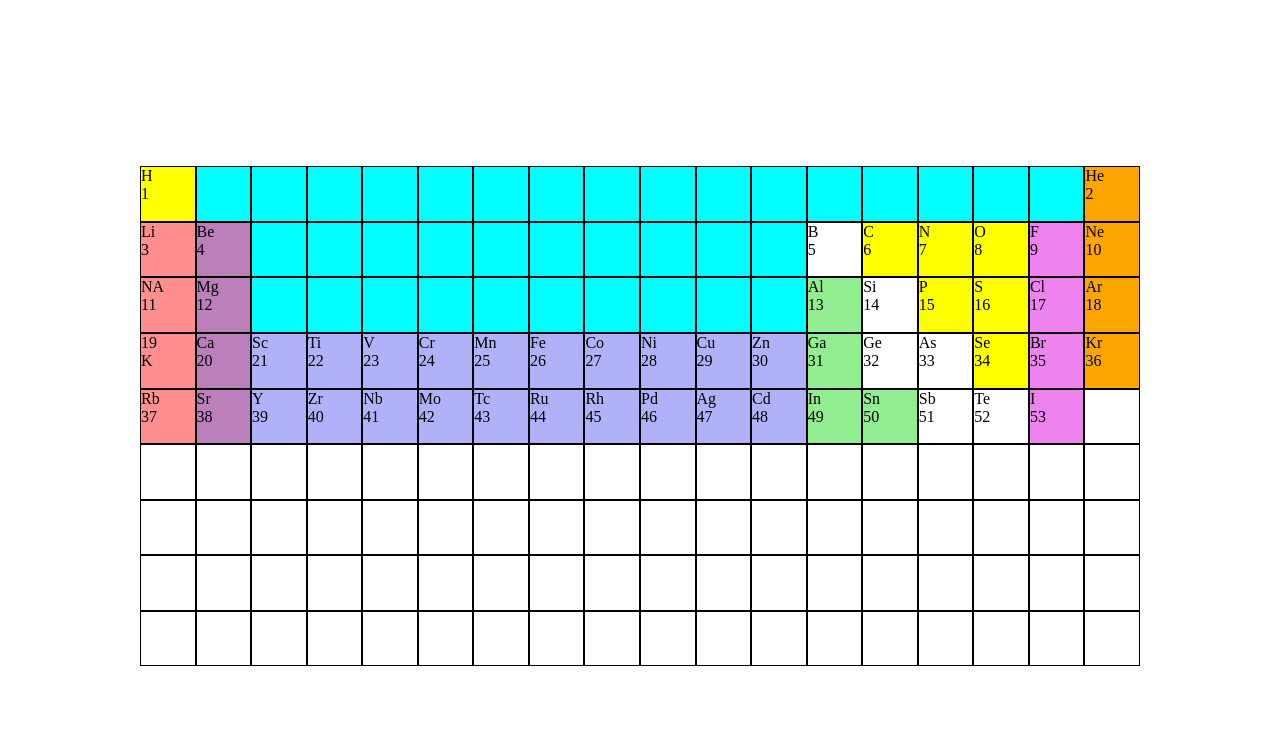
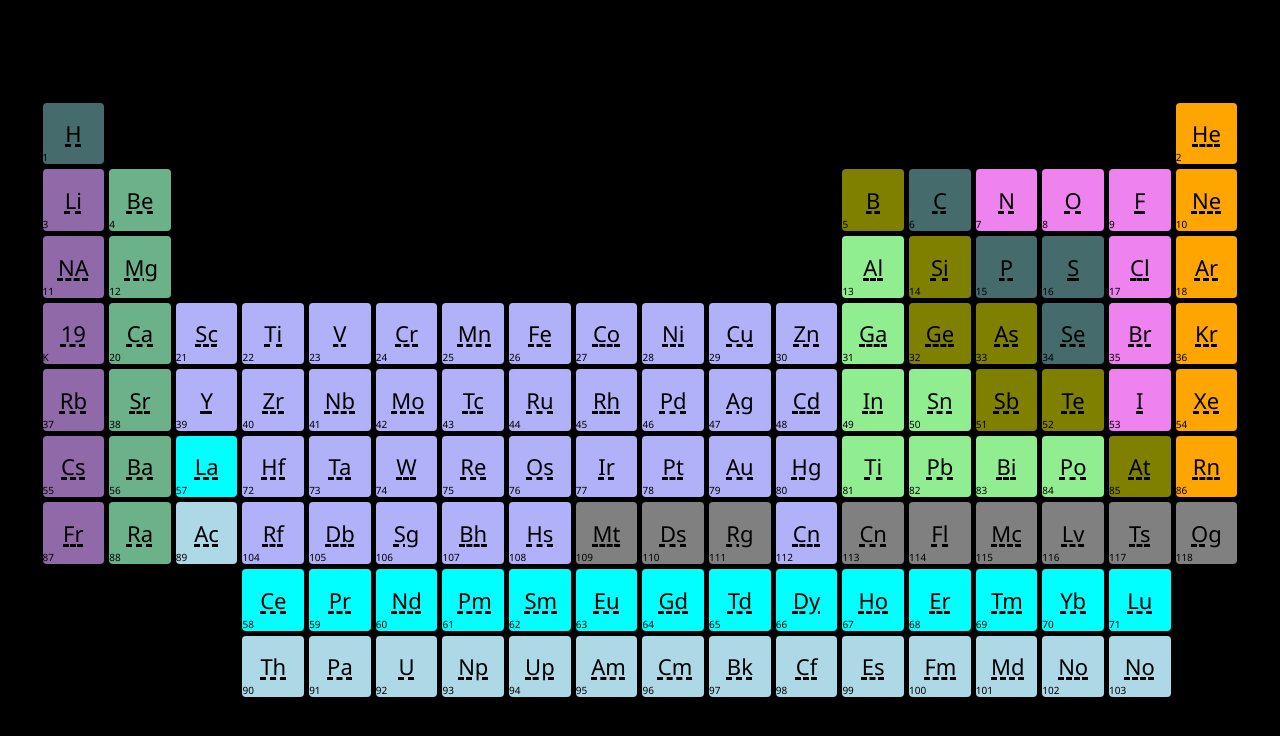
Before and after one commit to tomas-trls/periodic-table, a plain HTML site: page index.html in a window 1280 px wide. Drawn offline with Linux system fonts and the light colour scheme.

Commit message:
Fixed size and added all the eleements on table

```diff
--- a/index.html
+++ b/index.html
@@ -137,11 +137,11 @@
         <div class="periodic__element">C</div>
         <div class="periodic__number">6</div>
       </div>
-      <div class="periodic__item periodic__react-non-metal">
+      <div class="periodic__item periodic__halogen">
         <div class="periodic__element">N</div>
         <div class="periodic__number">7</div>
       </div>
-      <div class="periodic__item periodic__react-non-metal">
+      <div class="periodic__item periodic__halogen">
         <div class="periodic__element">O</div>
         <div class="periodic__number">8</div>
       </div>
@@ -365,295 +365,295 @@
         <div class="periodic__element">I</div>
         <div class="periodic__number">53</div>
       </div>
-      <div class="periodic__item">
+      <div class="periodic__item periodic__noble-gas">
+        <div class="periodic__element">Xe</div>
+        <div class="periodic__number">54</div>
+      </div>
+      <div class="periodic__item periodic__alkali-metal">
+        <div class="periodic__element">Cs</div>
+        <div class="periodic__number">55</div>
+      </div>
+      <div class="periodic__item periodic__alkaline-earth-metal">
+        <div class="periodic__element">Ba</div>
+        <div class="periodic__number">56</div>
+      </div>
+      <div class="periodic__item periodic__lanthanide">
+        <div class="periodic__element">La</div>
+        <div class="periodic__number">57</div>
+      </div>
+      <div class="periodic__item periodic__trans-metal">
+        <div class="periodic__element">Hf</div>
+        <div class="periodic__number">72</div>
+      </div>
+      <div class="periodic__item periodic__trans-metal">
+        <div class="periodic__element">Ta</div>
+        <div class="periodic__number">73</div>
+      </div>
+      <div class="periodic__item periodic__trans-metal">
+        <div class="periodic__element">W</div>
+        <div class="periodic__number">74</div>
+      </div>
+      <div class="periodic__item periodic__trans-metal">
+        <div class="periodic__element">Re</div>
+        <div class="periodic__number">75</div>
+      </div>
+      <div class="periodic__item periodic__trans-metal">
+        <div class="periodic__element">Os</div>
+        <div class="periodic__number">76</div>
+      </div>
+      <div class="periodic__item periodic__trans-metal">
+        <div class="periodic__element">Ir</div>
+        <div class="periodic__number">77</div>
+      </div>
+      <div class="periodic__item periodic__trans-metal">
+        <div class="periodic__element">Pt</div>
+        <div class="periodic__number">78</div>
+      </div>
+      <div class="periodic__item periodic__trans-metal">
+        <div class="periodic__element">Au</div>
+        <div class="periodic__number">79</div>
+      </div>
+      <div class="periodic__item periodic__trans-metal">
+        <div class="periodic__element">Hg</div>
+        <div class="periodic__number">80</div>
+      </div>
+      <div class="periodic__item periodic__post-trans-metal">
+        <div class="periodic__element">Ti</div>
+        <div class="periodic__number">81</div>
+      </div>
+      <div class="periodic__item periodic__post-trans-metal">
+        <div class="periodic__element">Pb</div>
+        <div class="periodic__number">82</div>
+      </div>
+      <div class="periodic__item periodic__post-trans-metal">
+        <div class="periodic__element">Bi</div>
+        <div class="periodic__number">83</div>
+      </div>
+      <div class="periodic__item periodic__post-trans-metal">
+        <div class="periodic__element">Po</div>
+        <div class="periodic__number">84</div>
+      </div>
+      <div class="periodic__item periodic__metalloid">
+        <div class="periodic__element">At</div>
+        <div class="periodic__number">85</div>
+      </div>
+      <div class="periodic__item periodic__noble-gas">
+        <div class="periodic__element">Rn</div>
+        <div class="periodic__number">86</div>
+      </div>
+      <div class="periodic__item periodic__alkali-metal">
+        <div class="periodic__element">Fr</div>
+        <div class="periodic__number">87</div>
+      </div>
+      <div class="periodic__item periodic__alkaline-earth-metal">
+        <div class="periodic__element">Ra</div>
+        <div class="periodic__number">88</div>
+      </div>
+      <div class="periodic__item periodic__actinide">
+        <div class="periodic__element">Ac</div>
+        <div class="periodic__number">89</div>
+      </div>
+      <div class="periodic__item periodic__trans-metal">
+        <div class="periodic__element">Rf</div>
+        <div class="periodic__number">104</div>
+      </div>
+      <div class="periodic__item periodic__trans-metal">
+        <div class="periodic__element">Db</div>
+        <div class="periodic__number">105</div>
+      </div>
+      <div class="periodic__item periodic__trans-metal">
+        <div class="periodic__element">Sg</div>
+        <div class="periodic__number">106</div>
+      </div>
+      <div class="periodic__item periodic__trans-metal">
+        <div class="periodic__element">Bh</div>
+        <div class="periodic__number">107</div>
+      </div>
+      <div class="periodic__item periodic__trans-metal">
+        <div class="periodic__element">Hs</div>
+        <div class="periodic__number">108</div>
+      </div>
+      <div class="periodic__item periodic__unknown-prop">
+        <div class="periodic__element">Mt</div>
+        <div class="periodic__number">109</div>
+      </div>
+      <div class="periodic__item periodic__unknown-prop">
+        <div class="periodic__element">Ds</div>
+        <div class="periodic__number">110</div>
+      </div>
+      <div class="periodic__item periodic__unknown-prop">
+        <div class="periodic__element">Rg</div>
+        <div class="periodic__number">111</div>
+      </div>
+      <div class="periodic__item periodic__trans-metal">
+        <div class="periodic__element">Cn</div>
+        <div class="periodic__number">112</div>
+      </div>
+      <div class="periodic__item periodic__unknown-prop">
+        <div class="periodic__element">Cn</div>
+        <div class="periodic__number">113</div>
+      </div>
+      <div class="periodic__item periodic__unknown-prop">
+        <div class="periodic__element">Fl</div>
+        <div class="periodic__number">114</div>
+      </div>
+      <div class="periodic__item periodic__unknown-prop">
+        <div class="periodic__element">Mc</div>
+        <div class="periodic__number">115</div>
+      </div>
+      <div class="periodic__item periodic__unknown-prop">
+        <div class="periodic__element">Lv</div>
+        <div class="periodic__number">116</div>
+      </div>
+      <div class="periodic__item periodic__unknown-prop">
+        <div class="periodic__element">Ts</div>
+        <div class="periodic__number">117</div>
+      </div>
+      <div class="periodic__item periodic__unknown-prop">
+        <div class="periodic__element">Og</div>
+        <div class="periodic__number">118</div>
+      </div>
+      <div class="periodic__item periodic__empty">
         <div class="periodic__element"></div>
         <div class="periodic__number"></div>
       </div>
-      <div class="periodic__item">
+      <div class="periodic__item periodic__empty">
         <div class="periodic__element"></div>
         <div class="periodic__number"></div>
       </div>
-      <div class="periodic__item">
+      <div class="periodic__item periodic__empty">
         <div class="periodic__element"></div>
         <div class="periodic__number"></div>
       </div>
-      <div class="periodic__item">
+      <div class="periodic__item periodic__lanthanide">
+        <div class="periodic__element">Ce</div>
+        <div class="periodic__number">58</div>
+      </div>
+      <div class="periodic__item periodic__lanthanide">
+        <div class="periodic__element">Pr</div>
+        <div class="periodic__number">59</div>
+      </div>
+      <div class="periodic__item periodic__lanthanide">
+        <div class="periodic__element">Nd</div>
+        <div class="periodic__number">60</div>
+      </div>
+      <div class="periodic__item periodic__lanthanide">
+        <div class="periodic__element">Pm</div>
+        <div class="periodic__number">61</div>
+      </div>
+      <div class="periodic__item periodic__lanthanide">
+        <div class="periodic__element">Sm</div>
+        <div class="periodic__number">62</div>
+      </div>
+      <div class="periodic__item periodic__lanthanide">
+        <div class="periodic__element">Eu</div>
+        <div class="periodic__number">63</div>
+      </div>
+      <div class="periodic__item periodic__lanthanide">
+        <div class="periodic__element">Gd</div>
+        <div class="periodic__number">64</div>
+      </div>
+      <div class="periodic__item periodic__lanthanide">
+        <div class="periodic__element">Td</div>
+        <div class="periodic__number">65</div>
+      </div>
+      <div class="periodic__item periodic__lanthanide">
+        <div class="periodic__element">Dy</div>
+        <div class="periodic__number">66</div>
+      </div>
+      <div class="periodic__item periodic__lanthanide">
+        <div class="periodic__element">Ho</div>
+        <div class="periodic__number">67</div>
+      </div>
+      <div class="periodic__item periodic__lanthanide">
+        <div class="periodic__element">Er</div>
+        <div class="periodic__number">68</div>
+      </div>
+      <div class="periodic__item periodic__lanthanide">
+        <div class="periodic__element">Tm</div>
+        <div class="periodic__number">69</div>
+      </div>
+      <div class="periodic__item periodic__lanthanide">
+        <div class="periodic__element">Yb</div>
+        <div class="periodic__number">70</div>
+      </div>
+      <div class="periodic__item periodic__lanthanide">
+        <div class="periodic__element">Lu</div>
+        <div class="periodic__number">71</div>
+      </div>
+      <div class="periodic__item periodic__empty">
         <div class="periodic__element"></div>
         <div class="periodic__number"></div>
       </div>
-      <div class="periodic__item">
+      <div class="periodic__item periodic__empty">
         <div class="periodic__element"></div>
         <div class="periodic__number"></div>
       </div>
-      <div class="periodic__item">
+      <div class="periodic__item periodic__empty">
         <div class="periodic__element"></div>
         <div class="periodic__number"></div>
       </div>
-      <div class="periodic__item">
+      <div class="periodic__item periodic__empty">
         <div class="periodic__element"></div>
         <div class="periodic__number"></div>
       </div>
-      <div class="periodic__item">
-        <div class="periodic__element"></div>
-        <div class="periodic__number"></div>
+      <div class="periodic__item periodic__actinide">
+        <div class="periodic__element">Th</div>
+        <div class="periodic__number">90</div>
       </div>
-      <div class="periodic__item">
-        <div class="periodic__element"></div>
-        <div class="periodic__number"></div>
+      <div class="periodic__item periodic__actinide">
+        <div class="periodic__element">Pa</div>
+        <div class="periodic__number">91</div>
       </div>
-      <div class="periodic__item">
-        <div class="periodic__element"></div>
-        <div class="periodic__number"></div>
+      <div class="periodic__item periodic__actinide">
+        <div class="periodic__element">U</div>
+        <div class="periodic__number">92</div>
       </div>
-      <div class="periodic__item">
-        <div class="periodic__element"></div>
-        <div class="periodic__number"></div>
+      <div class="periodic__item periodic__actinide">
+        <div class="periodic__element">Np</div>
+        <div class="periodic__number">93</div>
       </div>
-      <div class="periodic__item">
-        <div class="periodic__element"></div>
-        <div class="periodic__number"></div>
+      <div class="periodic__item periodic__actinide">
+        <div class="periodic__element">Up</div>
+        <div class="periodic__number">94</div>
       </div>
-      <div class="periodic__item">
-        <div class="periodic__element"></div>
-        <div class="periodic__number"></div>
+      <div class="periodic__item periodic__actinide">
+        <div class="periodic__element">Am</div>
+        <div class="periodic__number">95</div>
       </div>
-      <div class="periodic__item">
-        <div class="periodic__element"></div>
-        <div class="periodic__number"></div>
+      <div class="periodic__item periodic__actinide">
+        <div class="periodic__element">Cm</div>
+        <div class="periodic__number">96</div>
       </div>
-      <div class="periodic__item">
-        <div class="periodic__element"></div>
-        <div class="periodic__number"></div>
+      <div class="periodic__item periodic__actinide">
+        <div class="periodic__element">Bk</div>
+        <div class="periodic__number">97</div>
       </div>
-      <div class="periodic__item">
-        <div class="periodic__element"></div>
-        <div class="periodic__number"></div>
+      <div class="periodic__item periodic__actinide">
+        <div class="periodic__element">Cf</div>
+        <div class="periodic__number">98</div>
       </div>
-      <div class="periodic__item">
-        <div class="periodic__element"></div>
-        <div class="periodic__number"></div>
+      <div class="periodic__item periodic__actinide">
+        <div class="periodic__element">Es</div>
+        <div class="periodic__number">99</div>
       </div>
-      <div class="periodic__item">
-        <div class="periodic__element"></div>
-        <div class="periodic__number"></div>
+      <div class="periodic__item periodic__actinide">
+        <div class="periodic__element">Fm</div>
+        <div class="periodic__number">100</div>
       </div>
-      <div class="periodic__item">
-        <div class="periodic__element"></div>
-        <div class="periodic__number"></div>
+      <div class="periodic__item periodic__actinide">
+        <div class="periodic__element">Md</div>
+        <div class="periodic__number">101</div>
       </div>
-      <div class="periodic__item">
-        <div class="periodic__element"></div>
-        <div class="periodic__number"></div>
+      <div class="periodic__item periodic__actinide">
+        <div class="periodic__element">No</div>
+        <div class="periodic__number">102</div>
       </div>
-      <div class="periodic__item">
-        <div class="periodic__element"></div>
-        <div class="periodic__number"></div>
+      <div class="periodic__item periodic__actinide">
+        <div class="periodic__element">No</div>
+        <div class="periodic__number">103</div>
       </div>
-      <div class="periodic__item">
-        <div class="periodic__element"></div>
-        <div class="periodic__number"></div>
-      </div>
-      <div class="periodic__item">
-        <div class="periodic__element"></div>
-        <div class="periodic__number"></div>
-      </div>
-      <div class="periodic__item">
-        <div class="periodic__element"></div>
-        <div class="periodic__number"></div>
-      </div>
-      <div class="periodic__item">
-        <div class="periodic__element"></div>
-        <div class="periodic__number"></div>
-      </div>
-      <div class="periodic__item">
-        <div class="periodic__element"></div>
-        <div class="periodic__number"></div>
-      </div>
-      <div class="periodic__item">
-        <div class="periodic__element"></div>
-        <div class="periodic__number"></div>
-      </div>
-      <div class="periodic__item">
-        <div class="periodic__element"></div>
-        <div class="periodic__number"></div>
-      </div>
-      <div class="periodic__item">
-        <div class="periodic__element"></div>
-        <div class="periodic__number"></div>
-      </div>
-      <div class="periodic__item">
-        <div class="periodic__element"></div>
-        <div class="periodic__number"></div>
-      </div>
-      <div class="periodic__item">
-        <div class="periodic__element"></div>
-        <div class="periodic__number"></div>
-      </div>
-      <div class="periodic__item">
-        <div class="periodic__element"></div>
-        <div class="periodic__number"></div>
-      </div>
-      <div class="periodic__item">
-        <div class="periodic__element"></div>
-        <div class="periodic__number"></div>
-      </div>
-      <div class="periodic__item">
-        <div class="periodic__element"></div>
-        <div class="periodic__number"></div>
-      </div>
-      <div class="periodic__item">
-        <div class="periodic__element"></div>
-        <div class="periodic__number"></div>
-      </div>
-      <div class="periodic__item">
-        <div class="periodic__element"></div>
-        <div class="periodic__number"></div>
-      </div>
-      <div class="periodic__item">
-        <div class="periodic__element"></div>
-        <div class="periodic__number"></div>
-      </div>
-      <div class="periodic__item">
-        <div class="periodic__element"></div>
-        <div class="periodic__number"></div>
-      </div>
-      <div class="periodic__item">
-        <div class="periodic__element"></div>
-        <div class="periodic__number"></div>
-      </div>
-      <div class="periodic__item">
-        <div class="periodic__element"></div>
-        <div class="periodic__number"></div>
-      </div>
-      <div class="periodic__item">
-        <div class="periodic__element"></div>
-        <div class="periodic__number"></div>
-      </div>
-      <div class="periodic__item">
-        <div class="periodic__element"></div>
-        <div class="periodic__number"></div>
-      </div>
-      <div class="periodic__item">
-        <div class="periodic__element"></div>
-        <div class="periodic__number"></div>
-      </div>
-      <div class="periodic__item">
-        <div class="periodic__element"></div>
-        <div class="periodic__number"></div>
-      </div>
-      <div class="periodic__item">
-        <div class="periodic__element"></div>
-        <div class="periodic__number"></div>
-      </div>
-      <div class="periodic__item">
-        <div class="periodic__element"></div>
-        <div class="periodic__number"></div>
-      </div>
-      <div class="periodic__item">
-        <div class="periodic__element"></div>
-        <div class="periodic__number"></div>
-      </div>
-      <div class="periodic__item">
-        <div class="periodic__element"></div>
-        <div class="periodic__number"></div>
-      </div>
-      <div class="periodic__item">
-        <div class="periodic__element"></div>
-        <div class="periodic__number"></div>
-      </div>
-      <div class="periodic__item">
-        <div class="periodic__element"></div>
-        <div class="periodic__number"></div>
-      </div>
-      <div class="periodic__item">
-        <div class="periodic__element"></div>
-        <div class="periodic__number"></div>
-      </div>
-      <div class="periodic__item">
-        <div class="periodic__element"></div>
-        <div class="periodic__number"></div>
-      </div>
-      <div class="periodic__item">
-        <div class="periodic__element"></div>
-        <div class="periodic__number"></div>
-      </div>
-      <div class="periodic__item">
-        <div class="periodic__element"></div>
-        <div class="periodic__number"></div>
-      </div>
-      <div class="periodic__item">
-        <div class="periodic__element"></div>
-        <div class="periodic__number"></div>
-      </div>
-      <div class="periodic__item">
-        <div class="periodic__element"></div>
-        <div class="periodic__number"></div>
-      </div>
-      <div class="periodic__item">
-        <div class="periodic__element"></div>
-        <div class="periodic__number"></div>
-      </div>
-      <div class="periodic__item">
-        <div class="periodic__element"></div>
-        <div class="periodic__number"></div>
-      </div>
-      <div class="periodic__item">
-        <div class="periodic__element"></div>
-        <div class="periodic__number"></div>
-      </div>
-      <div class="periodic__item">
-        <div class="periodic__element"></div>
-        <div class="periodic__number"></div>
-      </div>
-      <div class="periodic__item">
-        <div class="periodic__element"></div>
-        <div class="periodic__number"></div>
-      </div>
-      <div class="periodic__item">
-        <div class="periodic__element"></div>
-        <div class="periodic__number"></div>
-      </div>
-      <div class="periodic__item">
-        <div class="periodic__element"></div>
-        <div class="periodic__number"></div>
-      </div>
-      <div class="periodic__item">
-        <div class="periodic__element"></div>
-        <div class="periodic__number"></div>
-      </div>
-      <div class="periodic__item">
-        <div class="periodic__element"></div>
-        <div class="periodic__number"></div>
-      </div>
-      <div class="periodic__item">
-        <div class="periodic__element"></div>
-        <div class="periodic__number"></div>
-      </div>
-      <div class="periodic__item">
-        <div class="periodic__element"></div>
-        <div class="periodic__number"></div>
-      </div>
-      <div class="periodic__item">
-        <div class="periodic__element"></div>
-        <div class="periodic__number"></div>
-      </div>
-      <div class="periodic__item">
-        <div class="periodic__element"></div>
-        <div class="periodic__number"></div>
-      </div>
-      <div class="periodic__item">
-        <div class="periodic__element"></div>
-        <div class="periodic__number"></div>
-      </div>
-      <div class="periodic__item">
-        <div class="periodic__element"></div>
-        <div class="periodic__number"></div>
-      </div>
-      <div class="periodic__item">
-        <div class="periodic__element"></div>
-        <div class="periodic__number"></div>
-      </div>
-      <div class="periodic__item">
+      <div class="periodic__item periodic__empty">
         <div class="periodic__element"></div>
         <div class="periodic__number"></div>
       </div>
--- a/style.scss
+++ b/style.scss
@@ -1,39 +1,72 @@
+$color-black: black;
+
 * {
   box-sizing: border-box;
   padding: 0;
   margin: 0;
 }
 
+body {
+  background-color: black;
+  display: flex;
+  align-items: center;
+  justify-content: center;
+  height: 100vh;
+}
+
 .periodic {
-  margin: 13% auto 0;
   display: grid;
-  width: 1000px;
-  grid-template: repeat(9, calc(1000px / 18)) / repeat(18, 1fr);
+  width: 1200px;
+  grid-template: repeat(9, calc(1200px / 18)) / repeat(18, calc(1200px / 18));
   &__item {
-    border: 1px solid black;
-  }
+    margin: 2.5px;
+    display: flex;
+    flex-direction: column;
+    align-items: center;
+    justify-content: flex-end;
+    border-radius: 4px;
+    font-family: "Segoe UI", Tahoma, Geneva, Verdana, sans-serif;
 
-  &__empty {
-    background-color: aqua;
+    &:hover {
+      transform: scale(1.5);
+      transition: ease-in 200ms;
+    }
+
+    .periodic {
+      &__element {
+        text-decoration: underline dashed $color-black 3px;
+        text-align: center;
+        width: 50%;
+        margin-bottom: 2px;
+        font-size: 22px;
+        //border-bottom: 2px dashed black;
+      }
+
+      &__number {
+        align-self: flex-start;
+        justify-self: end;
+        font-size: 10px;
+      }
+    }
   }
 
   &__react-non-metal {
-    background-color: yellow;
+    background-color: rgb(70, 107, 109);
   }
 
   &__alkali-metal {
-    background-color: rgb(255, 143, 143);
+    background-color: rgb(143, 105, 168);
   }
 
   &__alkaline-earth-metal {
-    background-color: rgba(121, 0, 121, 0.5);
+    background-color: rgb(107, 178, 138);
   }
 
   &__trans-metal {
     background-color: rgb(177, 177, 249);
   }
 
-  &___metalloid {
+  &__metalloid {
     background-color: olive;
   }
 
@@ -48,4 +81,16 @@
   &__noble-gas {
     background-color: orange;
   }
+
+  &__lanthanide {
+    background-color: aqua;
+  }
+
+  &__actinide {
+    background-color: lightblue;
+  }
+
+  &__unknown-prop {
+    background-color: grey;
+  }
 }
```
Also changed, not shown: style.css, 1 other file.
